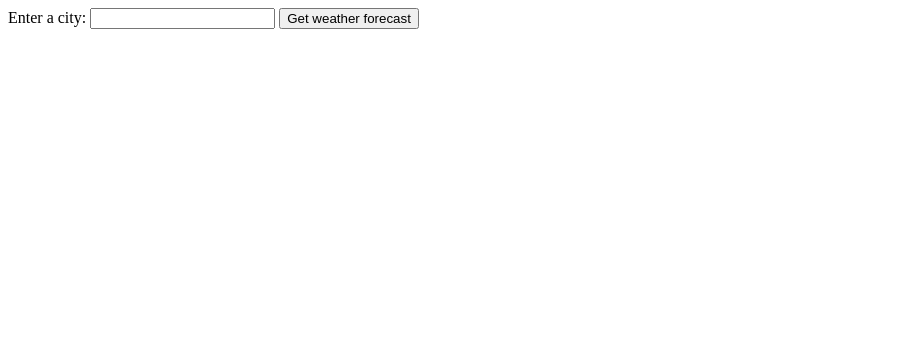
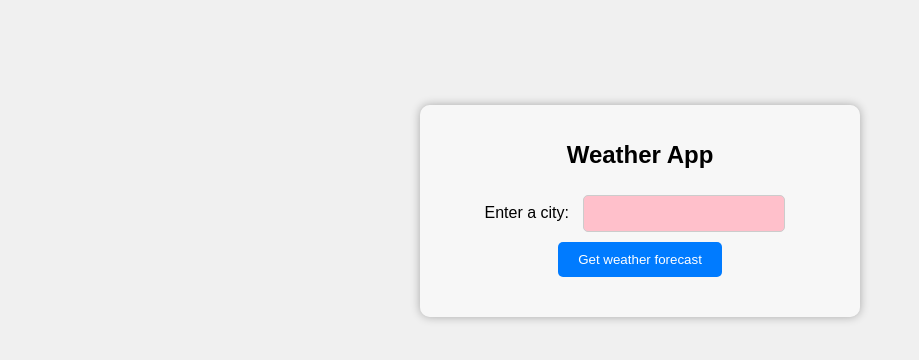
Before and after one commit to sangT220222/weatherAPI, a plain HTML site: page index.html in a window 1280 px wide. Shown: the whole page, without its empty margins (0-919 px from the left). Drawn offline with Linux system fonts and the light colour scheme.

Commit message:
styling added

```diff
--- a/index.html
+++ b/index.html
@@ -8,11 +8,14 @@
     <link rel="stylesheet" href="style.css" />
   </head>
   <body>
+    <div class="container">
+      <h1>Weather App</h1>
       <form id="form_for">
         <label for="location">Enter a city:</label>
         <input type="text" id="location" required />
         <button id="forecast">Get weather forecast</button>
       </form>
       <div id="result"></div>
+    </div>
   </body>
 </html>
--- a/style.css
+++ b/style.css
@@ -0,0 +1,49 @@
+body {
+  font-family: Arial, sans-serif;
+  background-color: #f0f0f0;
+}
+.container {
+  max-width: 400px;
+  margin: 0 auto;
+  text-align: center;
+  padding: 20px;
+  background-color: rgba(
+    255,
+    255,
+    255,
+    0.5
+  ); /* Set the background color to be transparent */
+  border-radius: 10px;
+  box-shadow: 0 0 10px rgba(0, 0, 0, 0.3); /* Adjust the alpha value here for the box shadow transparency */
+  margin-top: 105px;
+}
+h1 {
+  font-size: 24px;
+}
+input[type="text"] {
+  width: 45%;
+  padding: 10px;
+  margin: 10px 10px 10px 10px;
+  border: 1px solid #ccc;
+  border-radius: 5px;
+}
+button {
+  background-color: #007bff;
+  color: #fff;
+  border: none;
+  padding: 10px 20px;
+  border-radius: 5px;
+  cursor: pointer;
+}
+#result {
+  margin-top: 20px;
+}
+
+input:invalid:required {
+  background-color: pink;
+}
+
+input:valid {
+  background-color: green;
+  color: white;
+}
```
Lines whose indentation alone changed are shown as unchanged.
